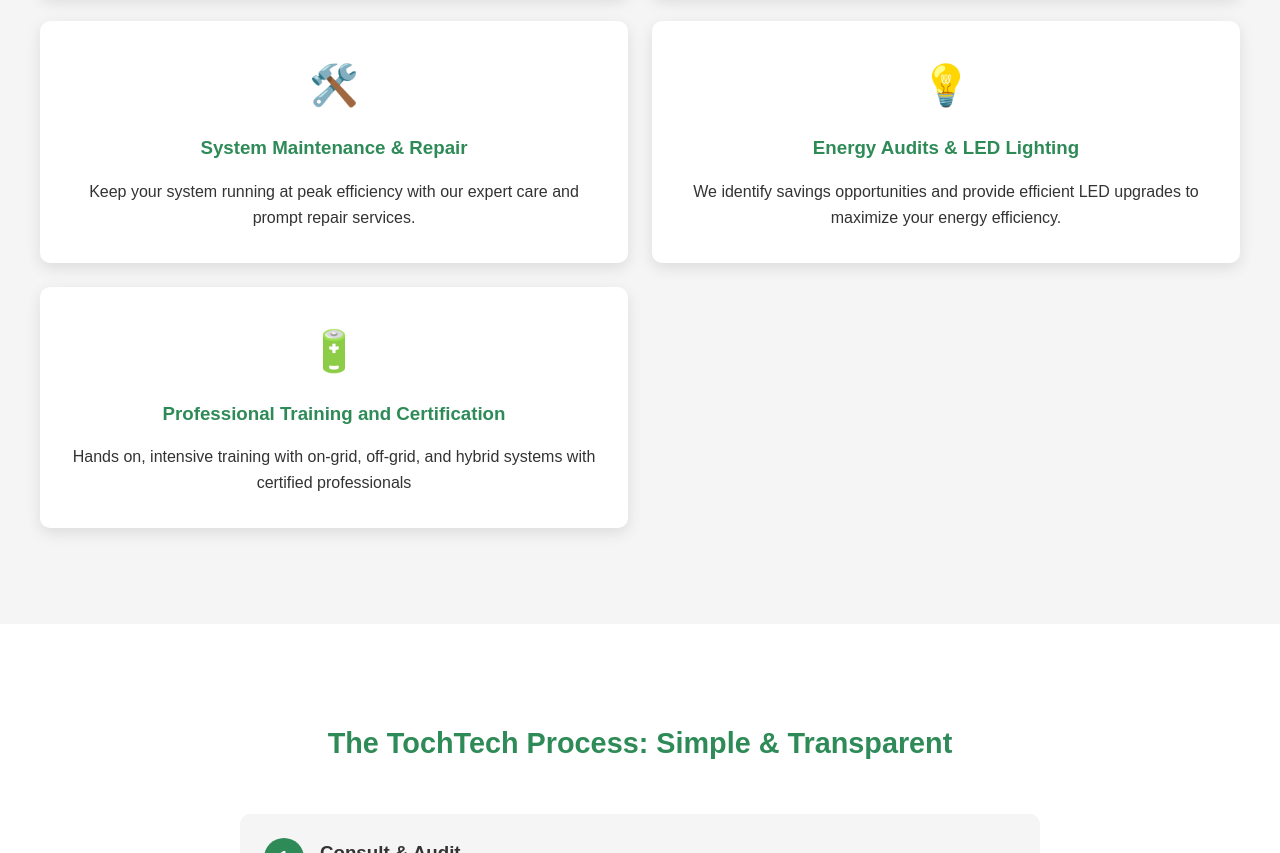
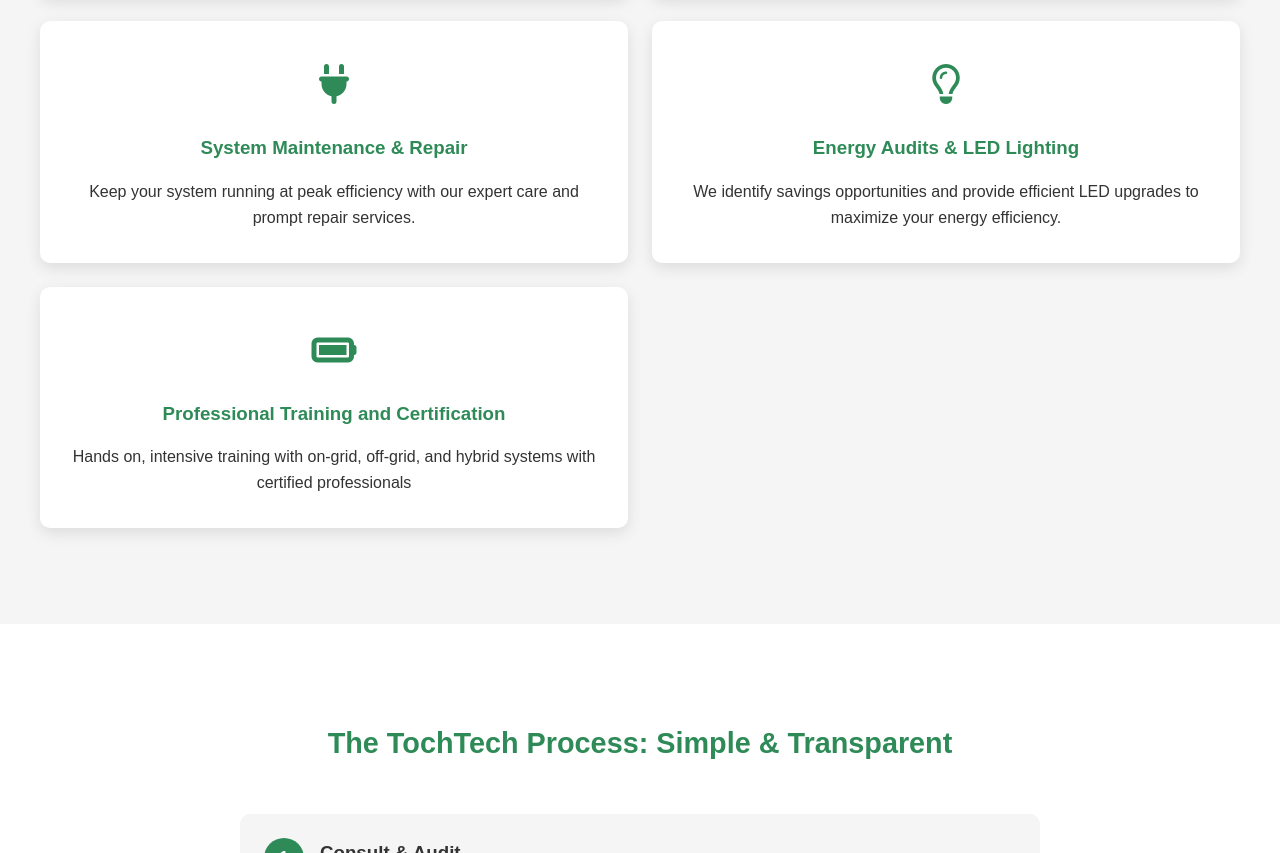
Before and after one commit to emmanuelifediorah/Tochtech, a plain HTML site: page frontend/html/index.html in a window 1280 px wide. Shown: the part 1729-2582 px from the top of the page. Drawn offline with nearby package versions, Linux system fonts and the light colour scheme.

Commit message:
Tweak updates to index.html
More replacing emojis with font awesome

```diff
--- a/frontend/html/index.html
+++ b/frontend/html/index.html
@@ -83,17 +83,17 @@
                 <p>On-grid, off-grid, and hybrid systems with battery backup to end load shedding worries forever.</p>
             </div>
             <div class="service-card">
-                <div class="service-icon">🛠️</div>
+                <div class="service-icon"><i class="fas fa-plug"></i></div>
                 <h3>System Maintenance & Repair</h3>
                 <p>Keep your system running at peak efficiency with our expert care and prompt repair services.</p>
             </div>
             <div class="service-card">
-                <div class="service-icon">💡</div>
+                <div class="service-icon"><i class="far fa-lightbulb"></i></div>
                 <h3>Energy Audits & LED Lighting</h3>
                 <p>We identify savings opportunities and provide efficient LED upgrades to maximize your energy efficiency.</p>
             </div>
              <div class="service-card">
-                <div class="service-icon">🔋</div>
+                <div class="service-icon"><i class="fas fa-battery-full"></i></div>
                 <h3>Professional Training and Certification</h3>
                 <p>Hands on, intensive training with on-grid, off-grid, and hybrid systems with certified professionals </p>
             </div>
```
